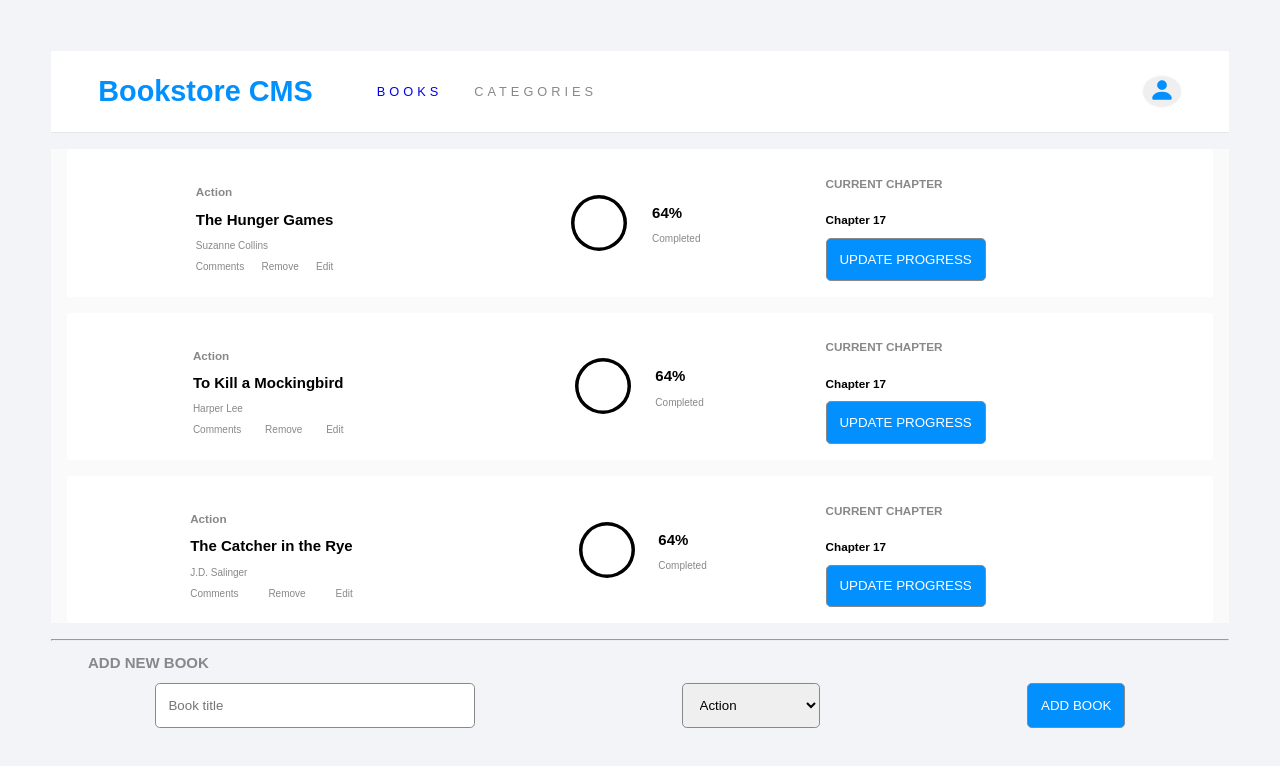
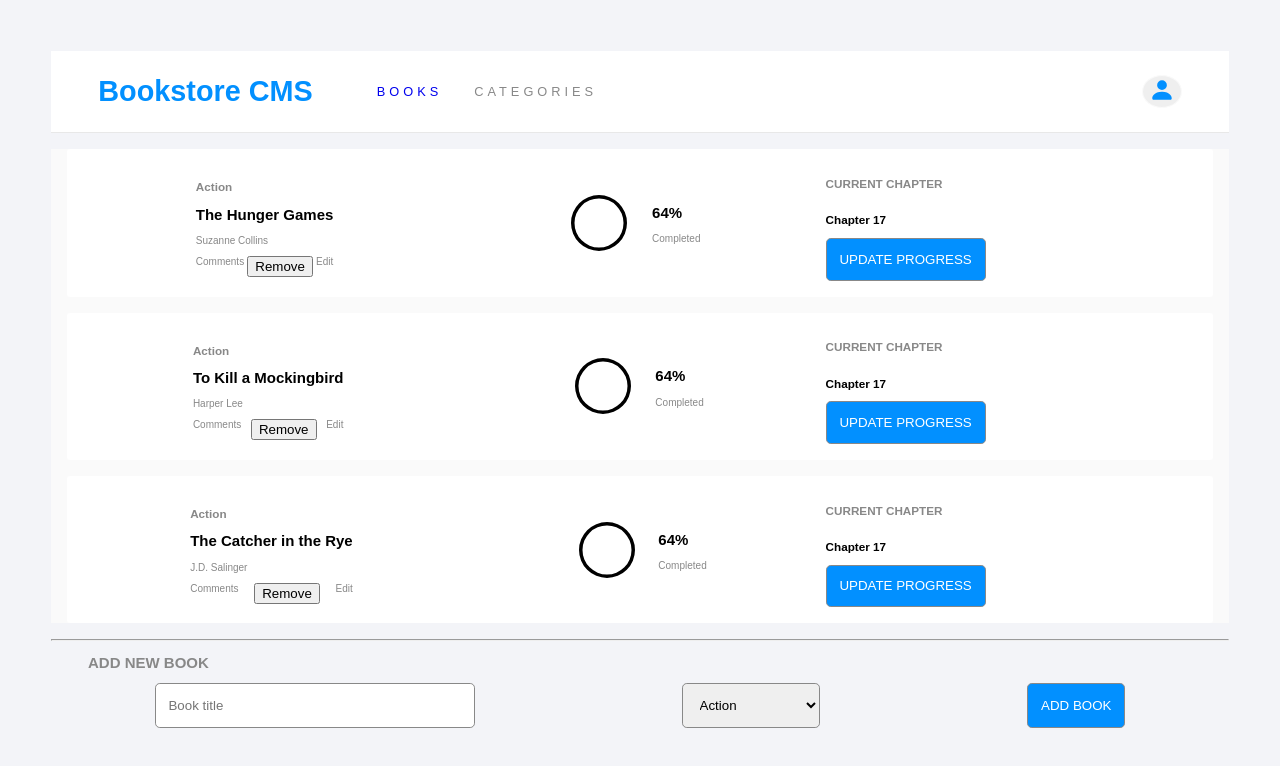
Before and after one commit to J-C-S-V/bookstore, a React (Create React App) app: page / in a window 1280 px wide. Shown: the top 766 px of the page. Built offline with nearby package versions, Linux system fonts and the light colour scheme.

Commit message:
Add button to the remove element

```diff
--- a/src/components/BookCard.jsx
+++ b/src/components/BookCard.jsx
@@ -11,7 +11,7 @@ function Book({ title, author }) {
           <p className="book__left-p">{author}</p>
           <ul className="book__left-ul">
             <li className="book__left-li">Comments</li>
-            <li className="book__left-li">Remove</li>
+            <li className="book__left-li"><button type="button">Remove</button></li>
             <li className="book__left-li">Edit</li>
           </ul>
         </div>
```
